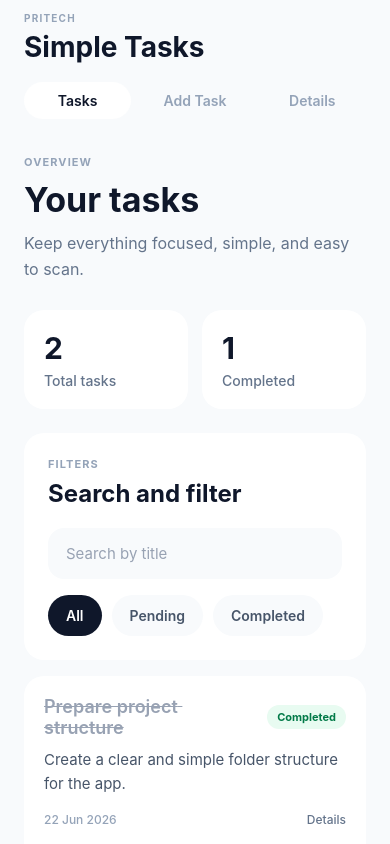
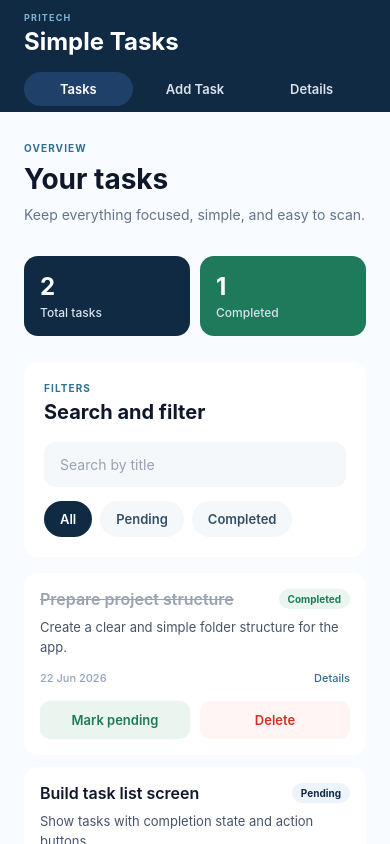
Before and after one commit to DaffeB/pritech-react-native-task, a React Native app: screen / in a window 390 px wide. Built offline with nearby package versions, Linux system fonts and the light colour scheme.

Commit message:
update ui, fix warning

```diff
--- a/App.tsx
+++ b/App.tsx
@@ -144,7 +144,7 @@ function App(): React.JSX.Element {
 
   return (
     <SafeAreaView style={styles.safeArea}>
-      <StatusBar barStyle="dark-content" backgroundColor="#f8fafc" />
+      <StatusBar barStyle="light-content" backgroundColor="#102a43" />
       <View style={styles.topBar}>
         <View style={styles.brandBlock}>
           <Text style={styles.brandEyebrow}>PRITECH</Text>
@@ -207,55 +207,55 @@ function App(): React.JSX.Element {
 const styles = StyleSheet.create({
   safeArea: {
     flex: 1,
-    backgroundColor: '#f8fafc',
+    backgroundColor: '#f8fbff',
   },
   topBar: {
-    backgroundColor: '#f8fafc',
+    backgroundColor: '#102a43',
     paddingHorizontal: 24,
     paddingTop: 12,
-    paddingBottom: 8,
+    paddingBottom: 6,
   },
   brandBlock: {
-    marginBottom: 18,
+    marginBottom: 16,
   },
   brandEyebrow: {
-    color: '#94a3b8',
-    fontSize: 10,
+    color: '#7fb3d5',
+    fontSize: 9,
     fontWeight: '700',
     letterSpacing: 1.2,
-    marginBottom: 6,
+    marginBottom: 4,
   },
   brandTitle: {
-    color: '#0f172a',
-    fontSize: 28,
+    color: '#ffffff',
+    fontSize: 24,
     fontWeight: '700',
   },
   tabRow: {
     flexDirection: 'row',
-    gap: 10,
+    gap: 8,
   },
   topBarButton: {
     borderRadius: 999,
     flex: 1,
-    paddingHorizontal: 16,
-    paddingVertical: 10,
+    paddingHorizontal: 14,
+    paddingVertical: 9,
   },
   topBarButtonActive: {
-    backgroundColor: '#ffffff',
+    backgroundColor: '#1f4068',
   },
   topBarButtonText: {
-    color: '#94a3b8',
-    fontSize: 14,
+    color: '#d9e2ec',
+    fontSize: 13,
     fontWeight: '600',
     textAlign: 'center',
   },
   topBarButtonTextActive: {
-    color: '#0f172a',
+    color: '#ffffff',
   },
   content: {
     paddingHorizontal: 24,
-    paddingTop: 28,
-    paddingBottom: 48,
+    paddingTop: 30,
+    paddingBottom: 52,
   },
 });
 
--- a/src/components/FilterBar.tsx
+++ b/src/components/FilterBar.tsx
@@ -58,49 +58,49 @@ export function FilterBar({
 const styles = StyleSheet.create({
   card: {
     backgroundColor: '#ffffff',
-    borderRadius: 20,
+    borderRadius: 14,
     marginBottom: 16,
-    padding: 24,
+    padding: 20,
   },
   eyebrow: {
-    color: '#94a3b8',
-    fontSize: 11,
+    color: '#2f6f8f',
+    fontSize: 10,
     fontWeight: '700',
     letterSpacing: 1.1,
-    marginBottom: 8,
+    marginBottom: 6,
   },
   heading: {
     color: '#0f172a',
-    fontSize: 24,
+    fontSize: 20,
     fontWeight: '700',
-    marginBottom: 20,
+    marginBottom: 18,
   },
   input: {
-    backgroundColor: '#f8fafc',
-    borderRadius: 16,
+    backgroundColor: '#f4f8fb',
+    borderRadius: 12,
     color: '#101828',
-    fontSize: 15,
-    marginBottom: 16,
-    paddingHorizontal: 18,
-    paddingVertical: 16,
+    fontSize: 14,
+    marginBottom: 14,
+    paddingHorizontal: 16,
+    paddingVertical: 14,
   },
   filtersRow: {
     flexDirection: 'row',
-    gap: 10,
+    gap: 8,
     flexWrap: 'wrap',
   },
   filterButton: {
-    backgroundColor: '#f8fafc',
+    backgroundColor: '#f4f8fb',
     borderRadius: 999,
-    paddingHorizontal: 18,
-    paddingVertical: 12,
+    paddingHorizontal: 16,
+    paddingVertical: 10,
   },
   filterButtonActive: {
-    backgroundColor: '#0f172a',
+    backgroundColor: '#102a43',
   },
   filterButtonText: {
-    color: '#475569',
-    fontSize: 14,
+    color: '#334e68',
+    fontSize: 13,
     fontWeight: '600',
   },
   filterButtonTextActive: {
--- a/src/components/SuggestionCard.tsx
+++ b/src/components/SuggestionCard.tsx
@@ -34,6 +34,7 @@ export function SuggestionCard({onAddTask}: SuggestionCardProps) {
       setMessage('Loading suggestion...');
 
       const response = await fetch('https://www.boredapi.com/api/activity');
+      console.log(response)
       const data = (await response.json()) as SuggestionResponse;
 
       if (!data.activity) {
@@ -76,40 +77,40 @@ export function SuggestionCard({onAddTask}: SuggestionCardProps) {
 const styles = StyleSheet.create({
   card: {
     backgroundColor: '#ffffff',
-    borderRadius: 20,
+    borderRadius: 14,
     marginBottom: 16,
-    padding: 24,
+    padding: 20,
   },
   eyebrow: {
-    color: '#94a3b8',
-    fontSize: 11,
+    color: '#1f7a5c',
+    fontSize: 10,
     fontWeight: '700',
     letterSpacing: 1.1,
-    marginBottom: 8,
+    marginBottom: 6,
   },
   heading: {
     color: '#0f172a',
-    fontSize: 24,
+    fontSize: 20,
     fontWeight: '700',
-    marginBottom: 10,
+    marginBottom: 8,
   },
   description: {
     color: '#64748b',
-    fontSize: 15,
-    lineHeight: 24,
-    marginBottom: 18,
+    fontSize: 14,
+    lineHeight: 22,
+    marginBottom: 16,
   },
   button: {
     alignItems: 'center',
-    backgroundColor: '#0f172a',
-    borderRadius: 16,
-    minHeight: 52,
+    backgroundColor: '#1f7a5c',
+    borderRadius: 12,
+    minHeight: 46,
     justifyContent: 'center',
     paddingHorizontal: 14,
   },
   buttonText: {
     color: '#ffffff',
-    fontSize: 14,
+    fontSize: 13,
     fontWeight: '600',
   },
 });
--- a/src/components/TaskForm.tsx
+++ b/src/components/TaskForm.tsx
@@ -87,49 +87,49 @@ export function TaskForm({onSubmit}: TaskFormProps) {
 const styles = StyleSheet.create({
   card: {
     backgroundColor: '#ffffff',
-    borderRadius: 20,
+    borderRadius: 14,
     marginBottom: 16,
-    padding: 24,
+    padding: 20,
   },
   eyebrow: {
-    color: '#94a3b8',
-    fontSize: 11,
+    color: '#2f6f8f',
+    fontSize: 10,
     fontWeight: '700',
     letterSpacing: 1.1,
-    marginBottom: 8,
+    marginBottom: 6,
   },
   heading: {
     color: '#0f172a',
-    fontSize: 24,
+    fontSize: 20,
     fontWeight: '700',
-    marginBottom: 20,
+    marginBottom: 18,
   },
   input: {
-    backgroundColor: '#f8fafc',
-    borderRadius: 16,
+    backgroundColor: '#f4f8fb',
+    borderRadius: 12,
     color: '#101828',
-    fontSize: 15,
-    marginBottom: 14,
-    paddingHorizontal: 18,
-    paddingVertical: 16,
+    fontSize: 14,
+    marginBottom: 12,
+    paddingHorizontal: 16,
+    paddingVertical: 14,
   },
   textArea: {
-    minHeight: 120,
+    minHeight: 104,
   },
   errorText: {
     color: '#d92d20',
-    fontSize: 13,
-    marginBottom: 12,
+    fontSize: 12,
+    marginBottom: 10,
   },
   button: {
     alignItems: 'center',
-    backgroundColor: '#0f172a',
-    borderRadius: 16,
-    paddingVertical: 16,
+    backgroundColor: '#102a43',
+    borderRadius: 12,
+    paddingVertical: 14,
   },
   buttonText: {
     color: '#ffffff',
-    fontSize: 15,
+    fontSize: 14,
     fontWeight: '700',
   },
 });
--- a/src/components/TaskItem.tsx
+++ b/src/components/TaskItem.tsx
@@ -68,9 +68,9 @@ export function TaskItem({task, onDelete, onOpen, onToggle}: TaskItemProps) {
 const styles = StyleSheet.create({
   card: {
     backgroundColor: '#ffffff',
-    borderRadius: 20,
+    borderRadius: 14,
     marginBottom: 12,
-    padding: 20,
+    padding: 16,
   },
   row: {
     flexDirection: 'row',
@@ -82,12 +82,12 @@ const styles = StyleSheet.create({
     alignItems: 'center',
     flexDirection: 'row',
     justifyContent: 'space-between',
-    marginBottom: 10,
+    marginBottom: 8,
   },
   title: {
     color: '#0f172a',
     flex: 1,
-    fontSize: 18,
+    fontSize: 16,
     fontWeight: '600',
     marginRight: 12,
   },
@@ -97,30 +97,30 @@ const styles = StyleSheet.create({
   },
   badge: {
     borderRadius: 999,
-    paddingHorizontal: 10,
-    paddingVertical: 5,
+    paddingHorizontal: 9,
+    paddingVertical: 4,
   },
   badgeCompleted: {
-    backgroundColor: '#e8fbf1',
+    backgroundColor: '#eaf5ef',
   },
   badgePending: {
-    backgroundColor: '#eef4ff',
+    backgroundColor: '#eef4fb',
   },
   badgeText: {
-    fontSize: 11,
+    fontSize: 10,
     fontWeight: '700',
   },
   badgeTextCompleted: {
-    color: '#027a48',
+    color: '#1f7a5c',
   },
   badgeTextPending: {
-    color: '#1d4ed8',
+    color: '#102a43',
   },
   description: {
     color: '#475569',
-    fontSize: 15,
-    lineHeight: 24,
-    marginBottom: 16,
+    fontSize: 13,
+    lineHeight: 20,
+    marginBottom: 14,
   },
   footerRow: {
     alignItems: 'center',
@@ -129,39 +129,39 @@ const styles = StyleSheet.create({
   },
   dateText: {
     color: '#94a3b8',
-    fontSize: 12,
+    fontSize: 11,
     fontWeight: '500',
   },
   openHint: {
-    color: '#64748b',
-    fontSize: 12,
+    color: '#2f6f8f',
+    fontSize: 11,
     fontWeight: '500',
   },
   actionsRow: {
     flexDirection: 'row',
-    gap: 12,
-    marginTop: 20,
+    gap: 10,
+    marginTop: 16,
   },
   actionButton: {
     alignItems: 'center',
-    borderRadius: 14,
+    borderRadius: 10,
     flex: 1,
-    paddingVertical: 13,
+    paddingVertical: 11,
   },
   secondaryButton: {
-    backgroundColor: '#f8fafc',
+    backgroundColor: '#eaf5ef',
   },
   secondaryButtonText: {
-    color: '#334155',
-    fontSize: 14,
+    color: '#1f7a5c',
+    fontSize: 13,
     fontWeight: '600',
   },
   deleteButton: {
-    backgroundColor: '#fef2f2',
+    backgroundColor: '#fff5f5',
   },
   deleteButtonText: {
     color: '#d92d20',
-    fontSize: 14,
-    fontWeight: '700',
+    fontSize: 13,
+    fontWeight: '600',
   },
 });
--- a/src/screens/AddTaskScreen.tsx
+++ b/src/screens/AddTaskScreen.tsx
@@ -28,24 +28,24 @@ export function AddTaskScreen({onAddTask}: AddTaskScreenProps) {
 
 const styles = StyleSheet.create({
   header: {
-    marginBottom: 28,
+    marginBottom: 30,
   },
   eyebrow: {
-    color: '#94a3b8',
-    fontSize: 11,
+    color: '#2f6f8f',
+    fontSize: 10,
     fontWeight: '700',
     letterSpacing: 1.1,
-    marginBottom: 10,
+    marginBottom: 8,
   },
   title: {
     color: '#0f172a',
-    fontSize: 34,
+    fontSize: 28,
     fontWeight: '700',
-    marginBottom: 10,
+    marginBottom: 8,
   },
   subtitle: {
     color: '#64748b',
-    fontSize: 16,
-    lineHeight: 26,
+    fontSize: 14,
+    lineHeight: 22,
   },
 });
--- a/src/screens/TaskDetailsScreen.tsx
+++ b/src/screens/TaskDetailsScreen.tsx
@@ -67,80 +67,80 @@ export function TaskDetailsScreen({
 
 const styles = StyleSheet.create({
   wrapper: {
-    gap: 24,
+    gap: 18,
   },
   emptyScreen: {
     backgroundColor: '#ffffff',
-    borderRadius: 20,
-    padding: 24,
+    borderRadius: 14,
+    padding: 22,
   },
   emptyScreenTitle: {
     color: '#16213e',
-    fontSize: 20,
+    fontSize: 18,
     fontWeight: '700',
-    marginBottom: 8,
+    marginBottom: 6,
   },
   emptyScreenText: {
     color: '#667085',
-    fontSize: 14,
-    lineHeight: 21,
+    fontSize: 13,
+    lineHeight: 20,
     textAlign: 'center',
   },
   header: {
     paddingTop: 4,
   },
   eyebrow: {
-    color: '#94a3b8',
-    fontSize: 11,
+    color: '#2f6f8f',
+    fontSize: 10,
     fontWeight: '700',
     letterSpacing: 1.1,
-    marginBottom: 10,
+    marginBottom: 8,
   },
   heroTitle: {
     color: '#0f172a',
-    fontSize: 34,
+    fontSize: 28,
     fontWeight: '700',
-    lineHeight: 40,
-    marginBottom: 10,
+    lineHeight: 34,
+    marginBottom: 8,
   },
   heroDescription: {
     color: '#64748b',
-    fontSize: 16,
-    lineHeight: 26,
+    fontSize: 14,
+    lineHeight: 22,
   },
   detailsCard: {
-    backgroundColor: '#ffffff',
-    borderRadius: 20,
-    padding: 20,
+    backgroundColor: '#eaf5ef',
+    borderRadius: 14,
+    padding: 18,
   },
   detailRow: {
     gap: 6,
   },
   separator: {
-    backgroundColor: '#e2e8f0',
+    backgroundColor: '#cfe3d7',
     height: 1,
-    marginVertical: 18,
+    marginVertical: 16,
   },
   detailsLabel: {
-    color: '#94a3b8',
-    fontSize: 12,
+    color: '#1f7a5c',
+    fontSize: 11,
     fontWeight: '600',
   },
   detailsValue: {
     color: '#0f172a',
-    fontSize: 16,
-    lineHeight: 22,
+    fontSize: 14,
+    lineHeight: 20,
   },
   detailsActions: {
-    gap: 12,
+    gap: 10,
   },
   detailsButton: {
     alignItems: 'center',
-    borderRadius: 14,
-    paddingVertical: 15,
+    borderRadius: 12,
+    paddingVertical: 13,
   },
   actionPrimary: {
-    backgroundColor: '#0f172a',
+    backgroundColor: '#102a43',
   },
   actionPrimaryText: {
     color: '#ffffff',
@@ -152,7 +152,7 @@ const styles = StyleSheet.create({
   },
   actionDangerText: {
     color: '#d92d20',
-    fontSize: 14,
+    fontSize: 13,
     fontWeight: '600',
   },
 });
--- a/src/screens/TasksScreen.tsx
+++ b/src/screens/TasksScreen.tsx
@@ -45,7 +45,7 @@ export function TasksScreen({
           <Text style={styles.statValue}>{totalCount}</Text>
           <Text style={styles.statLabel}>Total tasks</Text>
         </View>
-        <View style={styles.statCard}>
+        <View style={[styles.statCard, styles.statCardAccent]}>
           <Text style={styles.statValue}>{completedCount}</Text>
           <Text style={styles.statLabel}>Completed</Text>
         </View>
@@ -70,46 +70,49 @@ export function TasksScreen({
 
 const styles = StyleSheet.create({
   header: {
-    marginBottom: 28,
+    marginBottom: 30,
   },
   eyebrow: {
-    color: '#94a3b8',
-    fontSize: 11,
+    color: '#2f6f8f',
+    fontSize: 10,
     fontWeight: '700',
     letterSpacing: 1.1,
-    marginBottom: 10,
+    marginBottom: 8,
   },
   title: {
     color: '#0f172a',
-    fontSize: 34,
+    fontSize: 28,
     fontWeight: '700',
-    marginBottom: 10,
+    marginBottom: 8,
   },
   subtitle: {
     color: '#64748b',
-    fontSize: 16,
-    lineHeight: 26,
+    fontSize: 14,
+    lineHeight: 22,
   },
   statsRow: {
     flexDirection: 'row',
-    gap: 14,
-    marginBottom: 24,
+    gap: 10,
+    marginBottom: 26,
   },
   statCard: {
     flex: 1,
-    backgroundColor: '#ffffff',
-    borderRadius: 20,
-    padding: 20,
+    backgroundColor: '#102a43',
+    borderRadius: 14,
+    padding: 16,
+  },
+  statCardAccent: {
+    backgroundColor: '#1f7a5c',
   },
   statValue: {
-    color: '#0f172a',
-    fontSize: 30,
+    color: '#ffffff',
+    fontSize: 24,
     fontWeight: '700',
-    marginBottom: 6,
+    marginBottom: 4,
   },
   statLabel: {
-    color: '#64748b',
-    fontSize: 14,
+    color: '#d9e2ec',
+    fontSize: 12,
     fontWeight: '500',
   },
 });
```
Also changed, not shown: jest.setup.js (+29 -0 lines), 1 other file (tests, documents, lock files or other folders).
